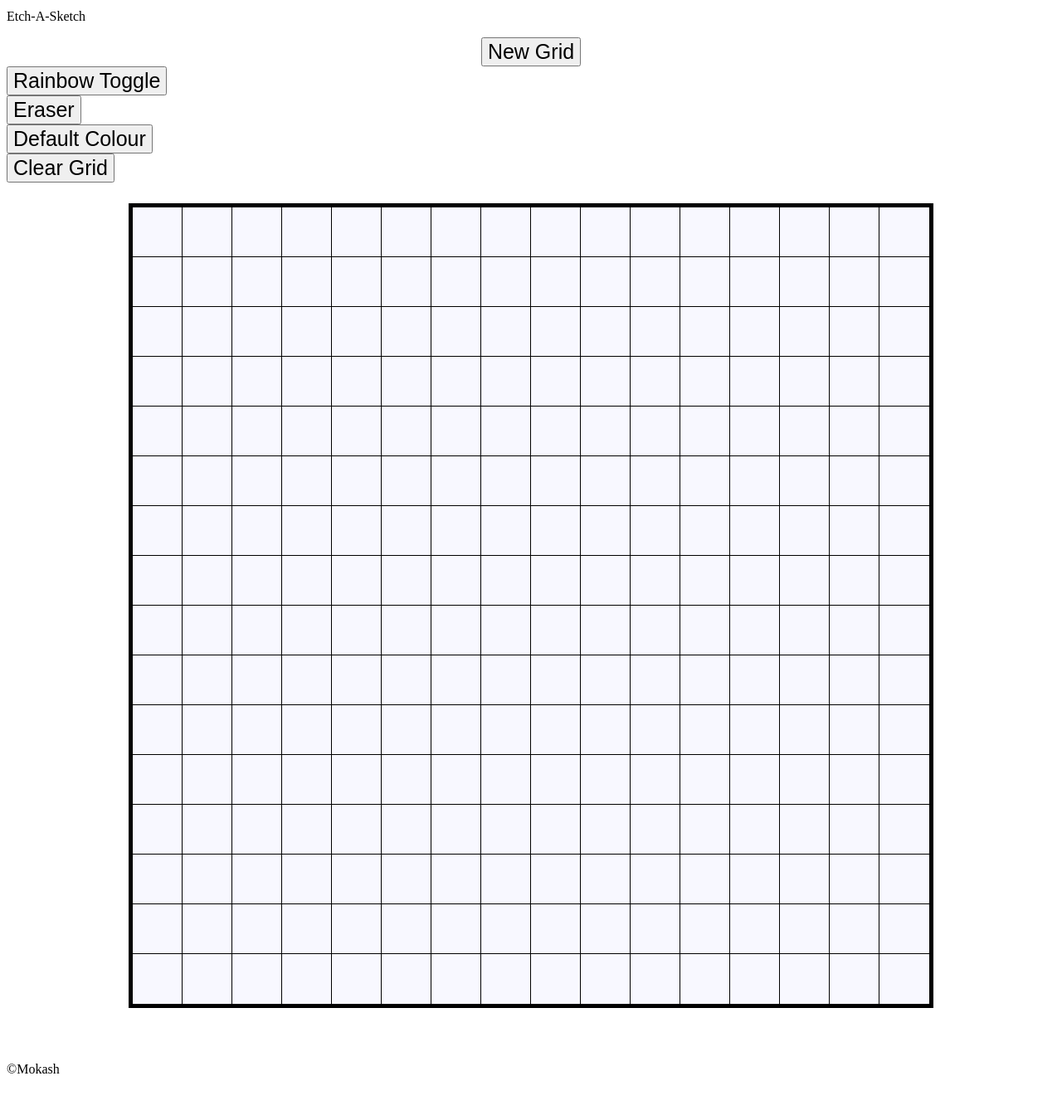
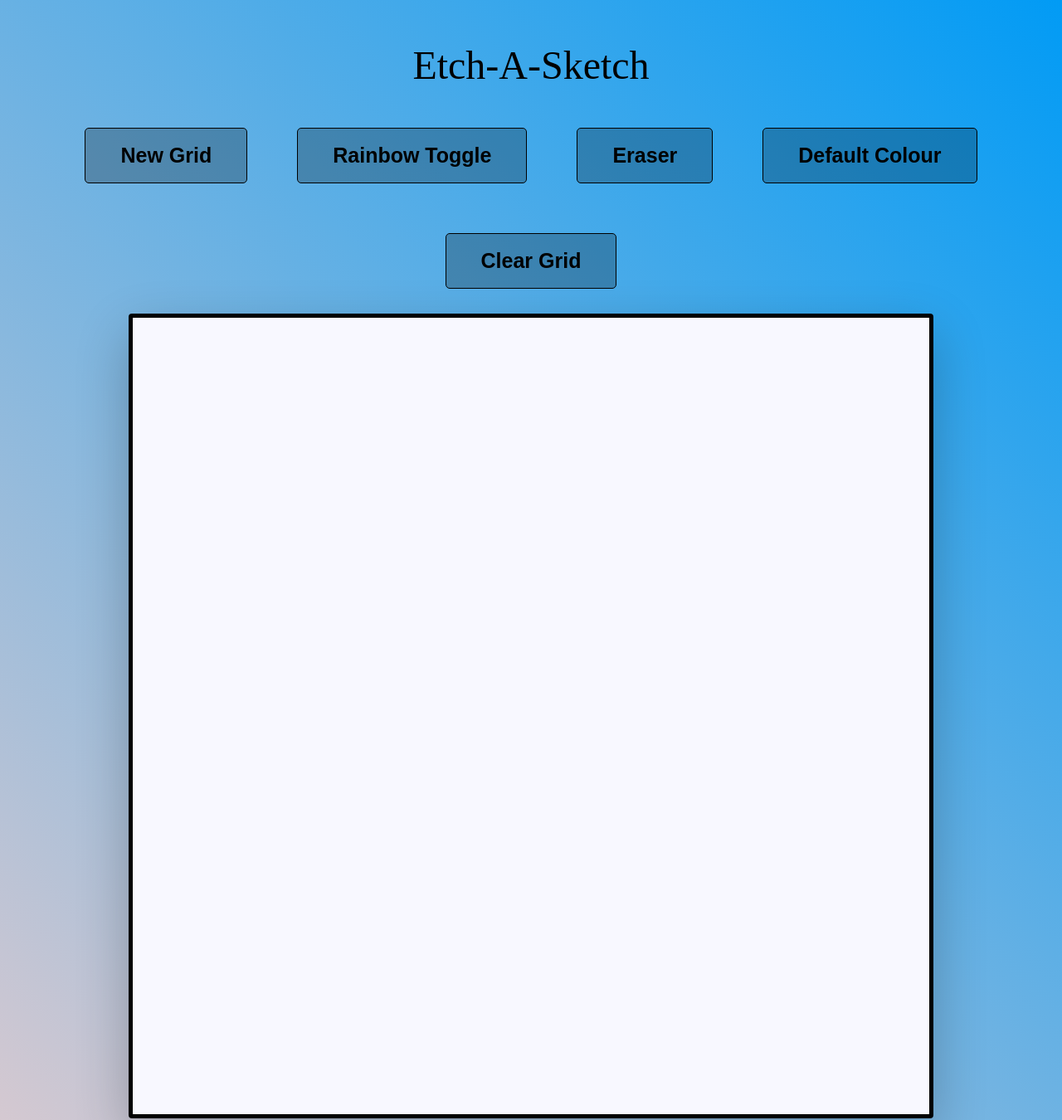
Before and after one commit to Mo-Kash/etchasketch, a plain HTML site: page index.html in a window 1280 px wide. Shown: the part 5-1355 px from the top of the page at 83% size. Before the commit the page ends 1319 px from the top, so only its background shows below. Drawn offline with Linux system fonts and the light colour scheme.

Commit message:
Update style.css
Added final (for now) CSS.

```diff
--- a/style.css
+++ b/style.css
@@ -1,29 +1,73 @@
+.all{
+    display: flex;
+    flex-direction: column;
+    align-items: center;
+    background: linear-gradient(45deg, rgb(224, 203, 207), rgb(1, 155, 245));
+}
+
+.header{
+    display:flex;
+    justify-content: center;
+    align-items: center;
+    font-size: 48px;
+}
+
 #container{
     display:flex;
     flex-wrap: wrap;
     position: relative;
 	top: 30px;
-	outline:5px solid #000;
 	font-size: 0;
 	margin:auto;
 	height:960px;
 	width:960px;
 	padding: 0;
-	border: none;
-    margin-bottom: 100px;
+    border-radius: 4px;
+    margin-bottom: 50px;
+    border: 5px solid black;
+    box-shadow: rgba(5, 5, 5, 0.24) 0px 24px 64px;
 }
 
 .grid-item{
     margin:0;
     padding:0;
     box-sizing: border-box;
-    border: none;
-    outline: 1px solid black;
-    display:inline-block;
+    /* border: 1px solid #909ca7; */  /* haven't decided on whether to keep grid lines or not */
 }
 
-.button1{
+.optionbar{
+    display:flex;
+    flex-wrap: wrap;
+    justify-content: center;
+    gap: 60px;
+}
+
+input[type=button]{
+    background-color:rgba(0, 0, 0, 0.24);
+    width:100%;
+    height:100%;
+    border-radius:5px;
+    color: black;
+    border: 1px solid black;
+    padding:18px 42px;
+    text-align: center;
+    text-decoration: none;
+    display: inline-block;
+    font-weight: bold;
+    cursor: pointer;
+    transition-duration: 0.4s;
+}
+
+.footer{
     display:flex;
     justify-content: center;
-    align-items: center;
+    font-size:36px;
+    text-align:center;
+    position:relative;
+    margin-top:auto;
+    left:0;
+    bottom:0;
+    width:100%;
+    background-color: rgba(0, 0, 0, 0.24);
+    color:black;
 }
```
